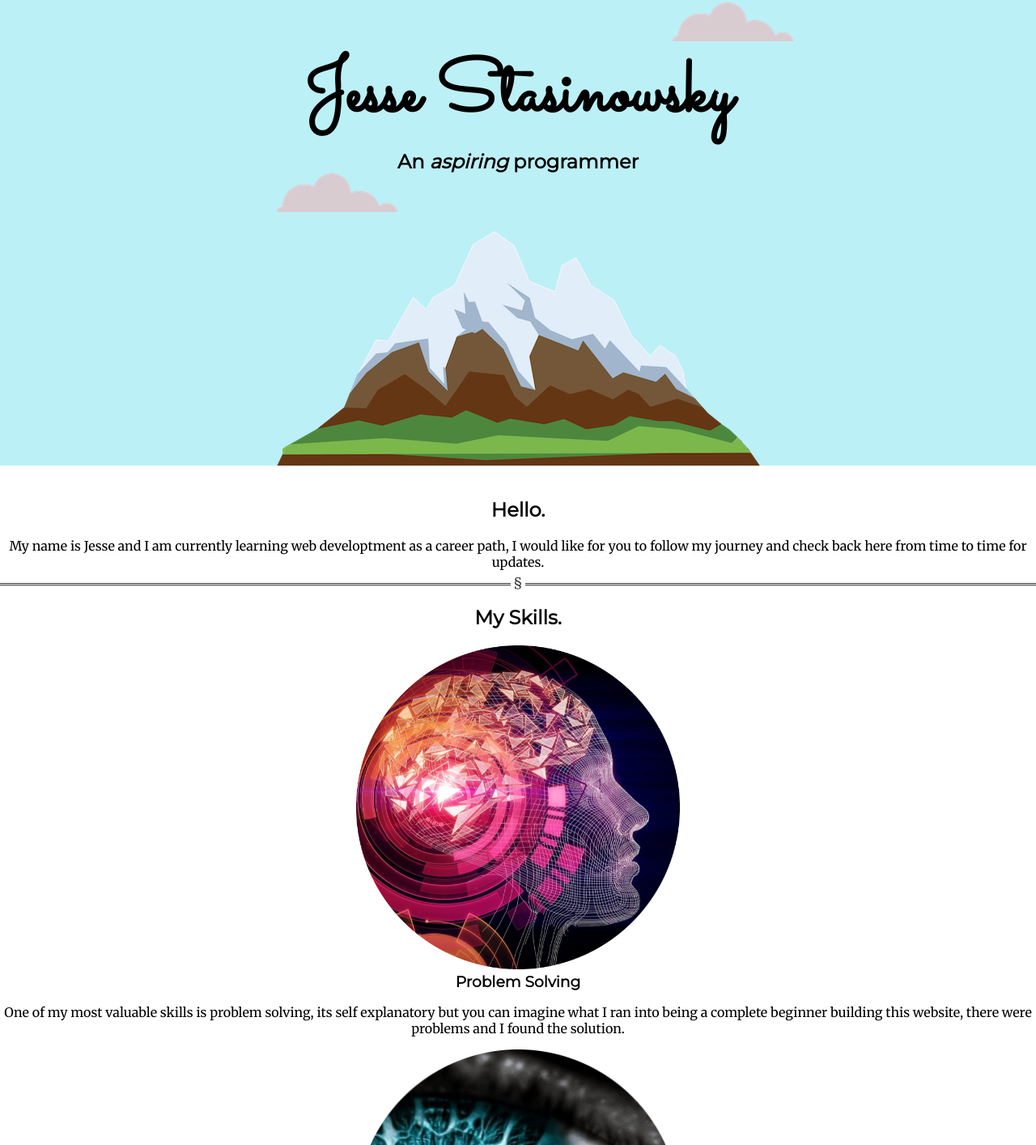
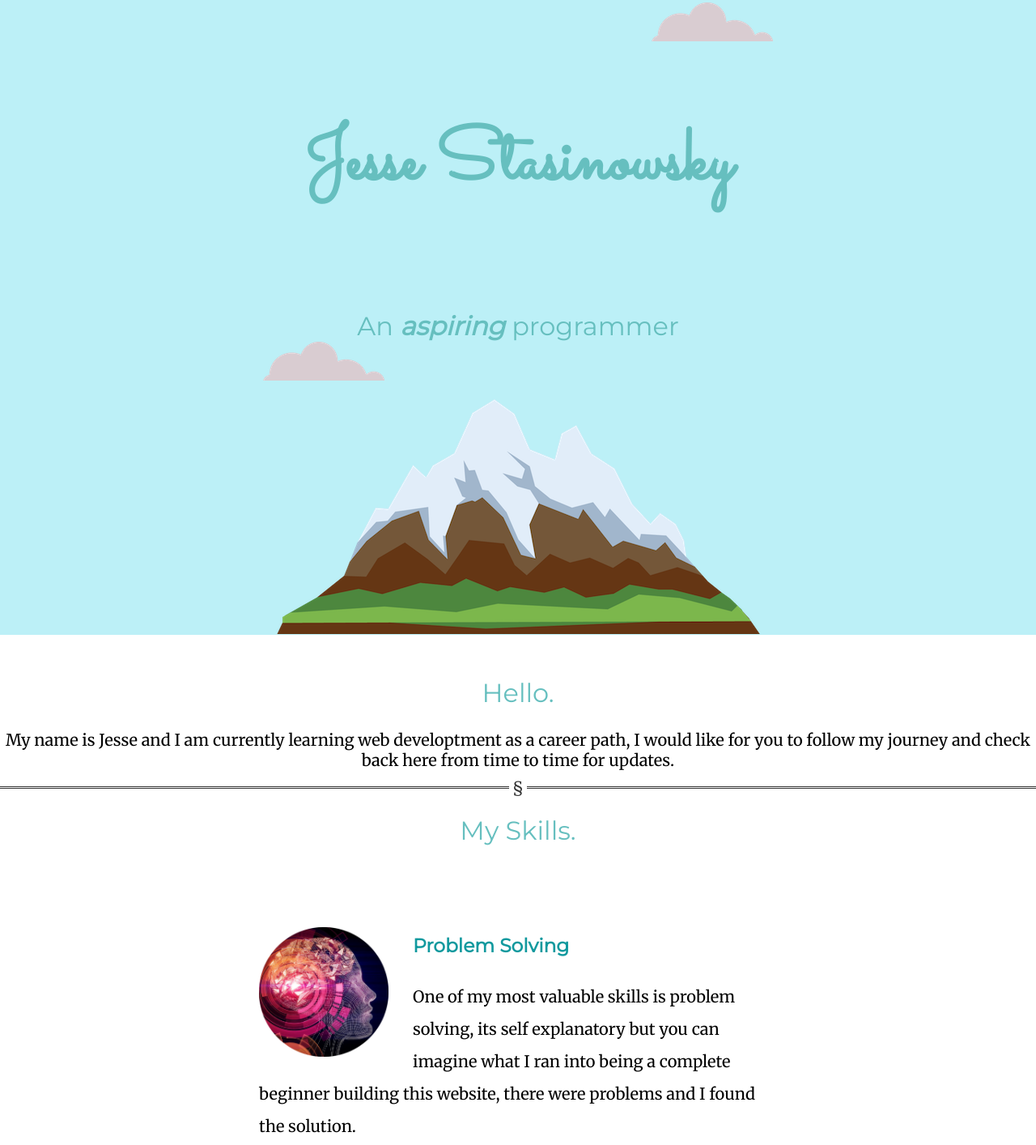
Before and after one commit to Stazza94/My-Personal-Website, a plain HTML site: page index.html in a window 1280 px wide. Shown: the part 47-1461 px from the top of the page at 81% size. Drawn offline with Linux system fonts and the light colour scheme.

Commit message:
fixed page layout.

```diff
--- a/css/styles.css
+++ b/css/styles.css
@@ -3,21 +3,30 @@ margin: 0px;
     padding: 0px;
     text-align: center;
     font-family: 'Merriweather', serif;
+    font-size: 20px;
     }
 
     h1 {
-    font-size: 5.625em;
-    margin-top: 0px;
+        margin: 0px auto 0px auto;
         margin-bottom: 0px;
+        line-height: 4;
         font-family: 'Sacramento', cursive;
+        font-size: 5.625rem;
+        color: #66BFBF;
+    }
 
-}
     h2 {
         font-family: 'Montserrat', sans-serif;
+        font-size: 2rem;
+        font-weight: normal;
+        color: #66BFBF;
     }
+
     h3 {
         font-family: 'Montserrat', sans-serif;
+        color: #11999E;
     }
+
     hr {
         border: none;
         border-top: 3px double #333;
@@ -27,7 +36,7 @@ hr {
         height: 5px;
     }
 
-hr:after {
+    hr:before {
         background: #fff;
         content: '§';
         padding: 0 4px;
@@ -36,27 +45,38 @@ hr:after {
     }
 
     /* ----------Containers---------- */
+    .TopContainerParent{
+        background-color: #bcf0f7;
+
+    }
     .TopContainer{
-    background-color: #bcf0f7;
-    padding-top: 100px;
+        margin: 0 auto;
+        padding-top: 70px;
+        position: relative;
+        max-width: 630px;
     }
 
-/*
-.MiddleContainer{
+
+/*     .MiddleContainer{
 
     }
 
     .BottomContainer{
 
+    }  */
+
+    .SkillRow{
+        width: 50%;
+        margin: 100px auto 100px auto;
+        text-align: left;
+        line-height: 2;
     }
-*/
-
 
 
     /* ----------IMAGES---------- */
     .top-cloud{
         position:absolute;
-    right: 300px;
+        right: 0px;
         top: 50px;
     }
     .MountainImage{
@@ -65,6 +85,18 @@ hr:after {
     }
     .bottom-cloud{
         position: absolute;
-    left: 300;
+        left: 0px;
         bottom: 300;
     }
+    .ProblemSolvingImage{
+        width: 25%;
+        height: 25%;
+        float: left;
+        margin-right: 30px;
+    }
+    .CreativityImage{
+        width: 25%;
+        height: 25%;
+        float: right;
+        margin-left: 30px;
+    }
```
Lines whose indentation alone changed are shown as unchanged.
